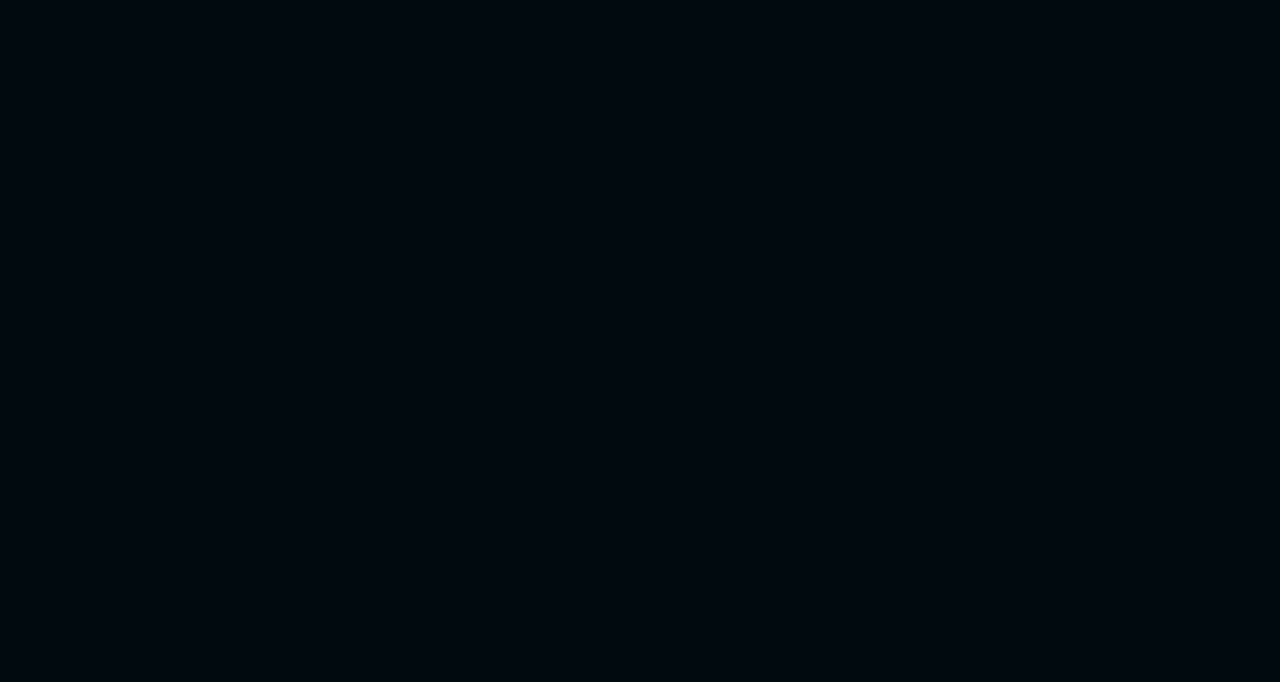
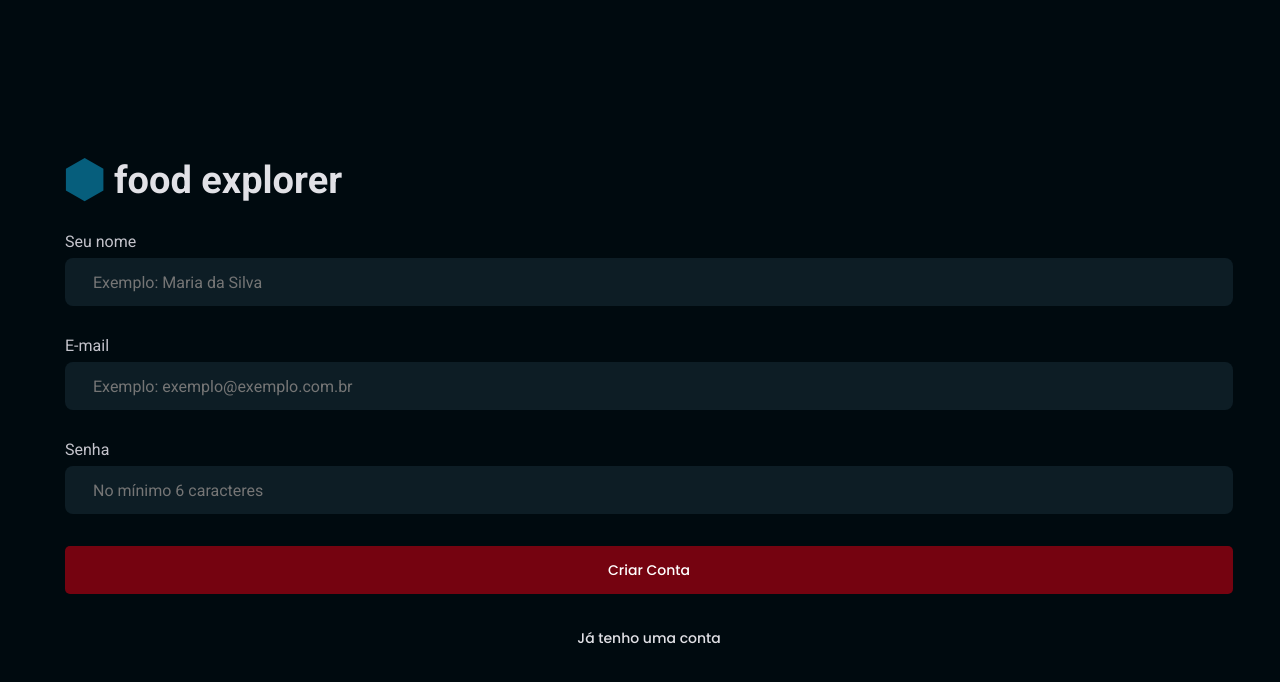
Before and after one commit to andregparada/food_explorer_frontend, a React (Vite) app: page /register in a window 1280 px wide. Before the commit this address had no page. Shown: the top 682 px of the page. Built offline with nearby package versions, Linux system fonts and the light colour scheme.

Commit message:
criada conexão de sign up com o backend

```diff
--- a/src/pages/SignUp/index.jsx
+++ b/src/pages/SignUp/index.jsx
@@ -1,4 +1,7 @@
-import { Link } from "react-router-dom";
+import { useState } from "react";
+import { Link, useNavigate } from "react-router-dom";
+
+import { api } from "../../services/api"
 
 import { Container, Logo } from "./styles";
 
@@ -7,6 +10,31 @@
 import { ButtonText } from "../../components/ButtonText"
 
 export function SignUp() {
+    const [name, setName] = useState("");
+    const [email, setEmail] = useState("");
+    const [password, setPassword] = useState("");
+
+    const navigate = useNavigate();
+
+    function handleSignUp() {
+        if (!name || !email || !password) {
+            return alert("Preencha todos os campos!");
+        }
+
+        api.post("/users", { name, email, password })
+            .then(() => {
+                alert("Usuário cadastrado com sucesso!");
+                navigate("/");
+            })
+            .catch(error => {
+                if(error.response) {
+                    alert(error.response.data.message);
+                } else {
+                    alert("Não foi possível cadastrar");
+                }
+            })
+    }
+
     return(
         <Container>
             <Logo>
@@ -20,21 +48,24 @@
             <Input
                 type="text"
                 placeholder="Exemplo: Maria da Silva"
+                onChange={e => setName(e.target.value)}
             />
 
             <p>E-mail</p>
             <Input
                 type="text"
                 placeholder="Exemplo: exemplo@exemplo.com.br"
+                onChange={e => setEmail(e.target.value)}
             />
 
             <p>Senha</p>
             <Input
                 type="password"
                 placeholder="No mínimo 6 caracteres"
+                onChange={e => setPassword(e.target.value)}
             />
 
-            <Button title="Criar Conta" />
+            <Button title="Criar Conta" onClick={handleSignUp} />
 
             <Link to="/">
                 <ButtonText title="Já tenho uma conta" />
--- a/src/routes/index.jsx
+++ b/src/routes/index.jsx
@@ -6,7 +6,7 @@
 export function Routes() {
     return (
         <BrowserRouter>
-            <AppRoutes />
+            <AuthRoutes />
         </BrowserRouter>
     )
 }
```
